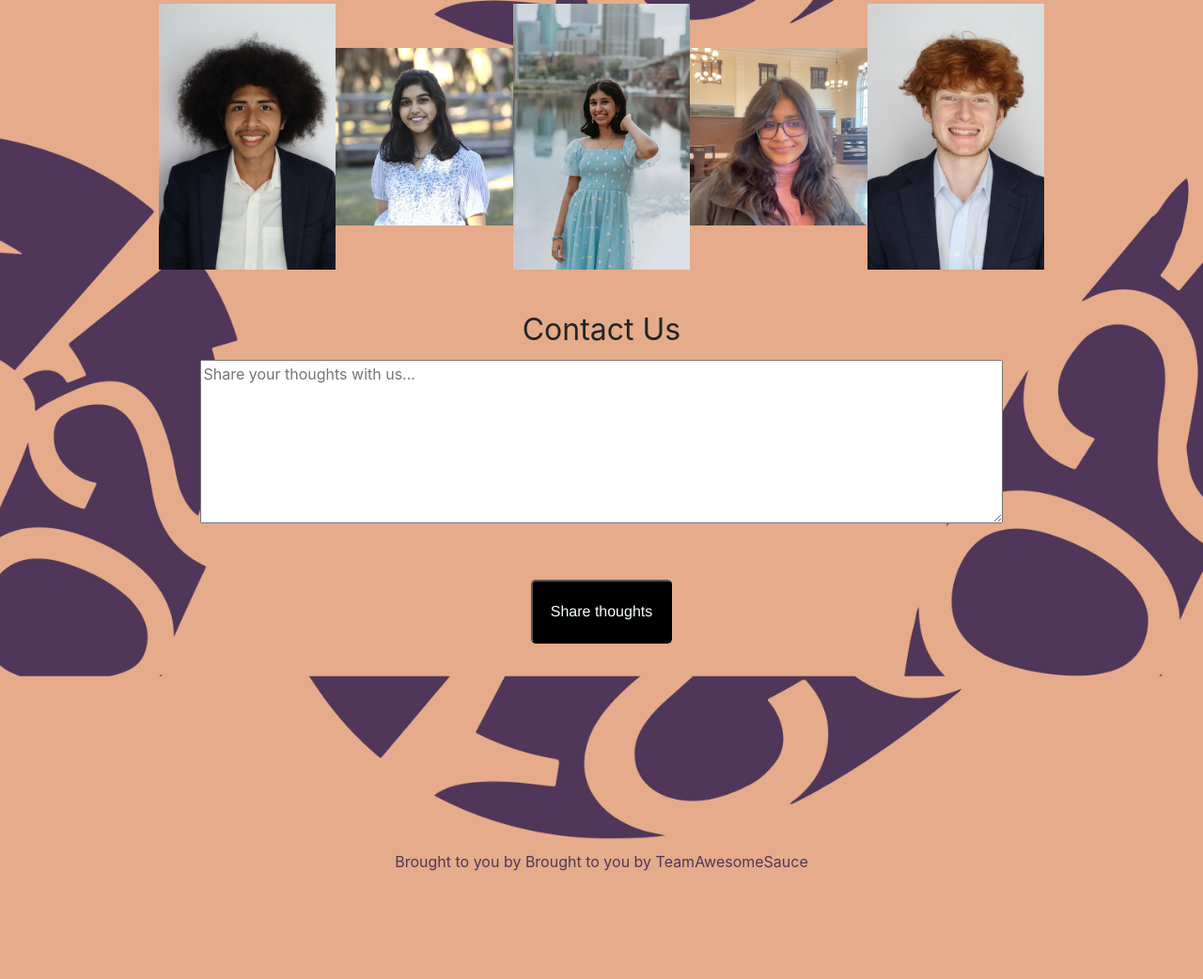
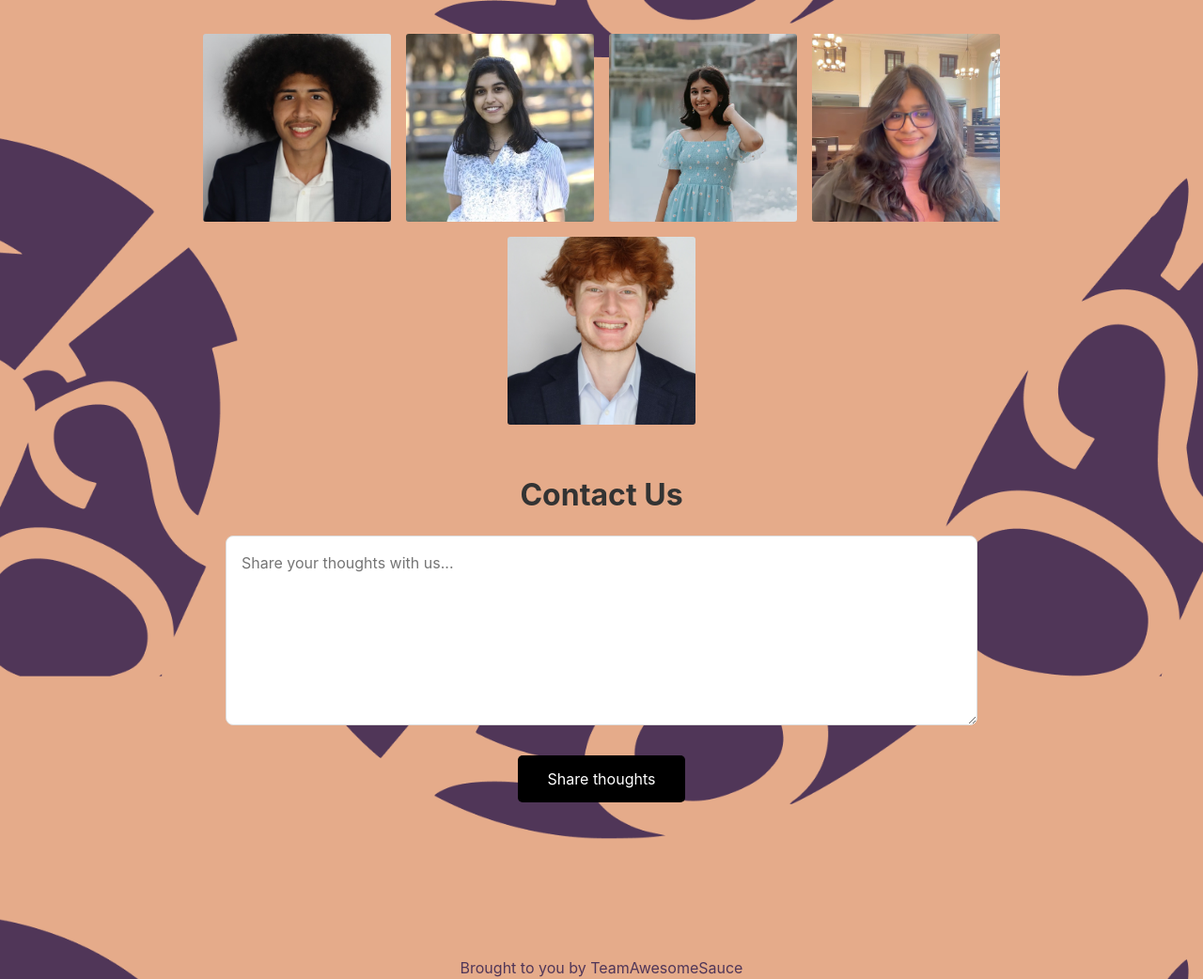
Before and after one commit to CS-2340-JNNMP/SpotifyWrapper, a Django app: page /contact/ in a window 1280 px wide. Shown: the part 96-1138 px from the top of the page at 94% size. Before the commit the page ends 1023 px from the top, so only its background shows below. Run offline with Django 5.2, Linux system fonts and the light colour scheme; parts of the project's set-up code (start-up, migrations or seed data) failed here and were passed over.

Commit message:
modified profile css and enhanced image row in contact

```diff
--- a/core/static/core/styles.css
+++ b/core/static/core/styles.css
@@ -137,7 +137,7 @@ a:hover {
 .dropdown-menu {
     display: none;
     position: absolute;
-    left: -100%;
+    left: -10%;
     top: 100%;
     background-color: white;
     border-radius: 8px;
--- a/core/templates/core/base.html
+++ b/core/templates/core/base.html
@@ -85,7 +85,7 @@
     <!-- Footer -->
     <footer>
         Brought to you by
-        <a href="/contact" id="contact-us">Brought to you by TeamAwesomeSauce</a>
+        <a href="/contact" id="contact-us">TeamAwesomeSauce</a>
     </footer>
     <!-- Optional JavaScript -->
     <script src="{% static 'core/scripts/profile-icon.js' %}"></script>
--- a/core/templates/core/contact.html
+++ b/core/templates/core/contact.html
@@ -3,53 +3,136 @@
 {% block title %}Contact Us{% endblock %}
 
 {% block content %}
-    <form method="POST">
+<div class="contact-container">
+    <form method="POST" class="contact-form">
         {% csrf_token %}
-        <div style="display: flex; flex: 1; flex-direction: column; align-items: center">
-            <div style="flex: 1; display: flex; align-items: center; justify-content: center; margin-bottom: 5vh">
-                <img src="/../../../static/core/images/jtwitty3@gatech.edu-a317ed5c.jpg" style="width: 19%">
-                <img src="/../../../static/core/images/pooja.jpg" style="width: 19%">
-                <img src="/../../../static/core/images/nitya.webp" style="width: 19%">
-                <img src="/../../../static/core/images/TMJM58MV5-U063GSAR667-c7318b1815ee-512.jpeg" style="width: 19%">
-                <img src="/../../../static/core/images/IMG_9416.jpg" style="width: 19%">
-            </div>
-            <label for="extra" style="font-size: xx-large">Contact Us</label>
-            <textarea id="extra" name="message" rows="7" cols="70" placeholder="Share your thoughts with us..." style="width: 86%; margin: auto; display: flex; flex-direction: column; align-items: center;"></textarea>
-            <div id="sub_btn" style="margin-top: 20px; margin-bottom: 50px; width: 200px; padding: 20px 5px; border-radius: 5px; text-align: center; font-family: Helvetica; font-size: 32px; color: mintcream">
-                <button id="review" type="submit" style="margin-top: 20px; margin-bottom: 50px; width: 150px; padding: 20px 5px; border-radius: 5px; background-color: rgb(0, 0, 0); text-align: center; font-family: Helvetica; font-size: 16px; color: mintcream;">Share thoughts</button>
-            </div>
+        <div class="image-grid">
+            <img src="/../../../static/core/images/jtwitty3@gatech.edu-a317ed5c.jpg" alt="Team member 1" class="team-image">
+            <img src="/../../../static/core/images/pooja.jpg" alt="Team member 2" class="team-image">
+            <img src="/../../../static/core/images/nitya.webp" alt="Team member 3" class="team-image">
+            <img src="/../../../static/core/images/TMJM58MV5-U063GSAR667-c7318b1815ee-512.jpeg" alt="Team member 4" class="team-image">
+            <img src="/../../../static/core/images/IMG_9416.jpg" alt="Team member 5" class="team-image">
+        </div>
+
+        <h2 class="contact-title">Contact Us</h2>
+
+        <textarea
+            id="extra"
+            name="message"
+            rows="7"
+            placeholder="Share your thoughts with us..."
+            class="contact-textarea"
+        ></textarea>
+
+        <div class="button-container">
+            <button type="submit" class="submit-button">
+                Share thoughts
+            </button>
         </div>
     </form>
+</div>
+
+<style>
+    .contact-container {
+        max-width: 1200px;
+        margin: 0 auto;
+        padding: 2rem;
+    }
+
+    .contact-form {
+        display: flex;
+        flex-direction: column;
+        align-items: center;
+        width: 100%;
+    }
+
+    .image-grid {
+        display: flex;
+        flex-wrap: wrap;
+        justify-content: center;
+        gap: 1rem;
+        margin-bottom: 2rem;
+        width: 100%;
+    }
+
+    .team-image {
+        width: 200px;
+        height: 200px;
+        object-fit: cover;
+        border-radius: 3px;
+        transition: transform 0.3s ease;
+    }
+
+    .team-image:hover {
+        transform: scale(1.05);
+    }
+
+    .contact-title {
+        font-size: 2rem;
+        margin: 1.5rem 0;
+        color: #333;
+    }
+
+    .contact-textarea {
+        width: 100%;
+        max-width: 800px;
+        padding: 1rem;
+        border: 1px solid #ddd;
+        border-radius: 8px;
+        font-family: inherit;
+        resize: vertical;
+        margin-bottom: 1rem;
+    }
+
+    .contact-textarea:focus {
+        outline: none;
+        border-color: #666;
+        box-shadow: 0 0 5px rgba(0,0,0,0.1);
+    }
+
+    .button-container {
+        margin: 1rem 0 2rem 0;
+    }
+
+    .submit-button {
+        padding: 0.8rem 2rem;
+        background-color: #000;
+        color: #fff;
+        border: none;
+        border-radius: 5px;
+        font-size: 1rem;
+        cursor: pointer;
+        transition: background-color 0.3s ease;
+    }
+
+    .submit-button:hover {
+        background-color: #333;
+    }
+
+    @media (max-width: 768px) {
+        .image-grid {
+            gap: 0.5rem;
+        }
+
+        .team-image {
+            width: 150px;
+            height: 150px;
+        }
+
+        .contact-textarea {
+            width: 90%;
+        }
+    }
+
+    @media (max-width: 480px) {
+        .team-image {
+            width: 120px;
+            height: 120px;
+        }
+
+        .contact-title {
+            font-size: 1.5rem;
+        }
+    }
+</style>
 {% endblock %}
-
-
-
-
-
-
-
-{#{% extends 'core/base.html' %}#}
-{##}
-{#{% block title %}Contact Us{% endblock %}#}
-{##}
-{#{% block content %}#}
-{#    <div style="display: flex; flex: 1; flex-direction: column; align-items: center">#}
-{#        <div style="flex: 1; display: flex; align-items: center; justify-content: center; margin-bottom: 5vh">#}
-{#            <img src="/../../../static/core/images/jtwitty3@gatech.edu-a317ed5c.jpg" style="width: 19%">#}
-{#            <img src="/../../../static/core/images/pooja.jpg" style="width: 19%">#}
-{#            <img src="/../../../static/core/images/nitya.webp" style="width: 19%">#}
-{#            <img src="/../../../static/core/images/TMJM58MV5-U063GSAR667-c7318b1815ee-512.jpeg" style="width: 19%">#}
-{#            <img src="/../../../static/core/images/IMG_9416.jpg" style="width: 19%">#}
-{#        </div>#}
-{#        <h2 style="font-size: xx-large">Contact Us</h2>#}
-{##}
-{#        <!-- Render the form -->#}
-{#        <form method="post">#}
-{#            {% csrf_token %}#}
-{#            {{ form.as_p }} <!-- Render the form fields -->#}
-{#            <button type="submit" style="margin-top: 20px; padding: 10px 20px; font-size: 16px; border-radius: 5px; background-color: #4CAF50; color: white; border: none;">#}
-{#                Submit#}
-{#            </button>#}
-{#        </form>#}
-{#    </div>#}
-{#{% endblock %}#}
```
Also changed, not shown: db.sqlite3, 1 other file.
